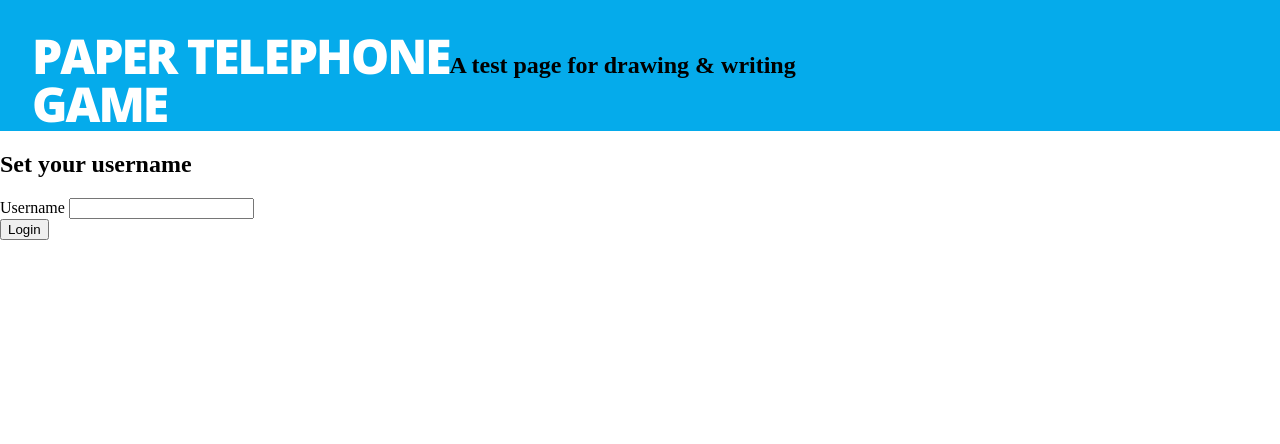
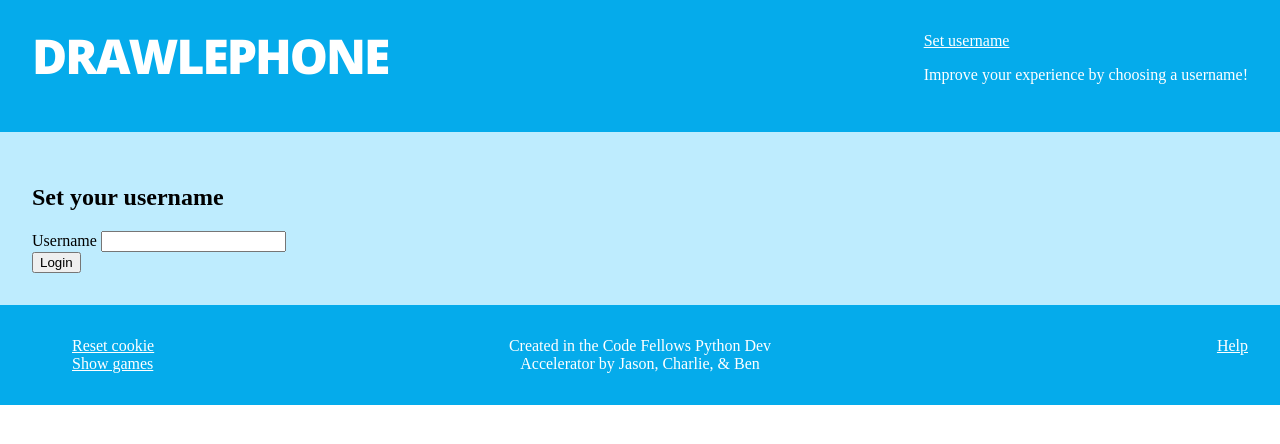
Before and after one commit to BFriedland/telephone-project, a Flask app: page /login in a window 1280 px wide. Shown: the top 444 px of the page. Run offline with Flask 2, Linux system fonts and the light colour scheme; some libraries are stand-ins or nearby versions; some web fonts are replaced.

Commit message:
Fixes no-text error, adds link to header, cleans up login page

```diff
--- a/static/step_five.js
+++ b/static/step_five.js
@@ -1,5 +1,9 @@
 $(function () {
   $('#submit-text').on('click', function () {
+    if ($('#prompt-entry').val() === "") {
+      alert("You have to type something in the entry box");
+    }
+    else {
       data = {'prompt': $('#prompt-entry').val()};
       $.post('/final', data)
       .fail(function () {
@@ -9,5 +13,6 @@ $(function () {
       .done(function (response) {
         window.open('/show_games', '_self');
       });
+    }
   });
 });
--- a/static/step_one.js
+++ b/static/step_one.js
@@ -1,5 +1,9 @@
 $(function () {
   $('#submit-text').on('click', function () {
+    if ($('#prompt-entry').val() === "") {
+      alert("You have to type something in the entry box");
+    }
+    else {
       data = {'prompt': $('#prompt-entry').val()};
       $.post('/step_two', data)
       .fail(function () {
@@ -12,5 +16,6 @@ $(function () {
         $('.drawing-prompt').text(response.prompt);
         $.getScript('/static/step_two.js');
       });
+    }
   });
 });
--- a/static/step_three.js
+++ b/static/step_three.js
@@ -1,5 +1,9 @@
 $(function () {
   $('#submit-text').on('click', function () {
+    if ($('#prompt-entry').val() === "") {
+      alert("You have to type something in the entry box");
+    }
+    else {
       data = {'prompt': $('#prompt-entry').val()};
       $.post('/step_four', data)
       .fail(function () {
@@ -12,5 +16,6 @@ $(function () {
         $('.drawing-prompt').text(response.prompt);
         $.getScript('/static/step_four.js');
       });
+    }
   });
 });
--- a/templates/base.html
+++ b/templates/base.html
@@ -9,7 +9,7 @@
 <body>
   <div class="container">
     <header class="cf">
-      <h1 class="main-title">Drawlephone</h1>
+      <a href="/"><h1 class="main-title">Drawlephone</h1></a>
       <div class="status-area">
         <a href="{{ url_for('login') }}">Set username</a>
         {% if session.username %}
--- a/templates/login.html
+++ b/templates/login.html
@@ -1,18 +1,5 @@
-<!DOCTYPE html>
-<html>
-<head>
-  <title>Paper Telephone</title>
-  <link rel="stylesheet" type="text/css" href="/static/layout.css">
-  <link rel="stylesheet" type="text/css" href="/static/style.css">
-</head>
-<body>
-  <header>
-    <h1 class="main-title">Paper Telephone<br> Game</h1>
-    <hgroup class="project-title">
-      <h2>A test page for drawing &amp; writing</h2>
-    </hgroup>
-  </header>
-  <section class="main">
+{% extends "base.html" %}
+{% block body %}
 <h1 class="section-title">Set your username</h1>
 <form action="{{ url_for('login') }}" method="POST">
   <div class="field">
@@ -23,8 +10,4 @@
     <input type="submit" name="Login" value="Login"/>
   </div>
 </form>
-  <script type="text/javascript" src="//cdnjs.cloudflare.com/ajax/libs/fabric.js/1.4.0/fabric.min.js"></script>
-  <script src="//code.jquery.com/jquery-1.11.0.min.js"></script>
-  <script type="text/javascript" src="/static/drawing.js"></script>
-</body>
-</html>
+{% endblock %}
```
Lines whose indentation alone changed are shown as unchanged.
